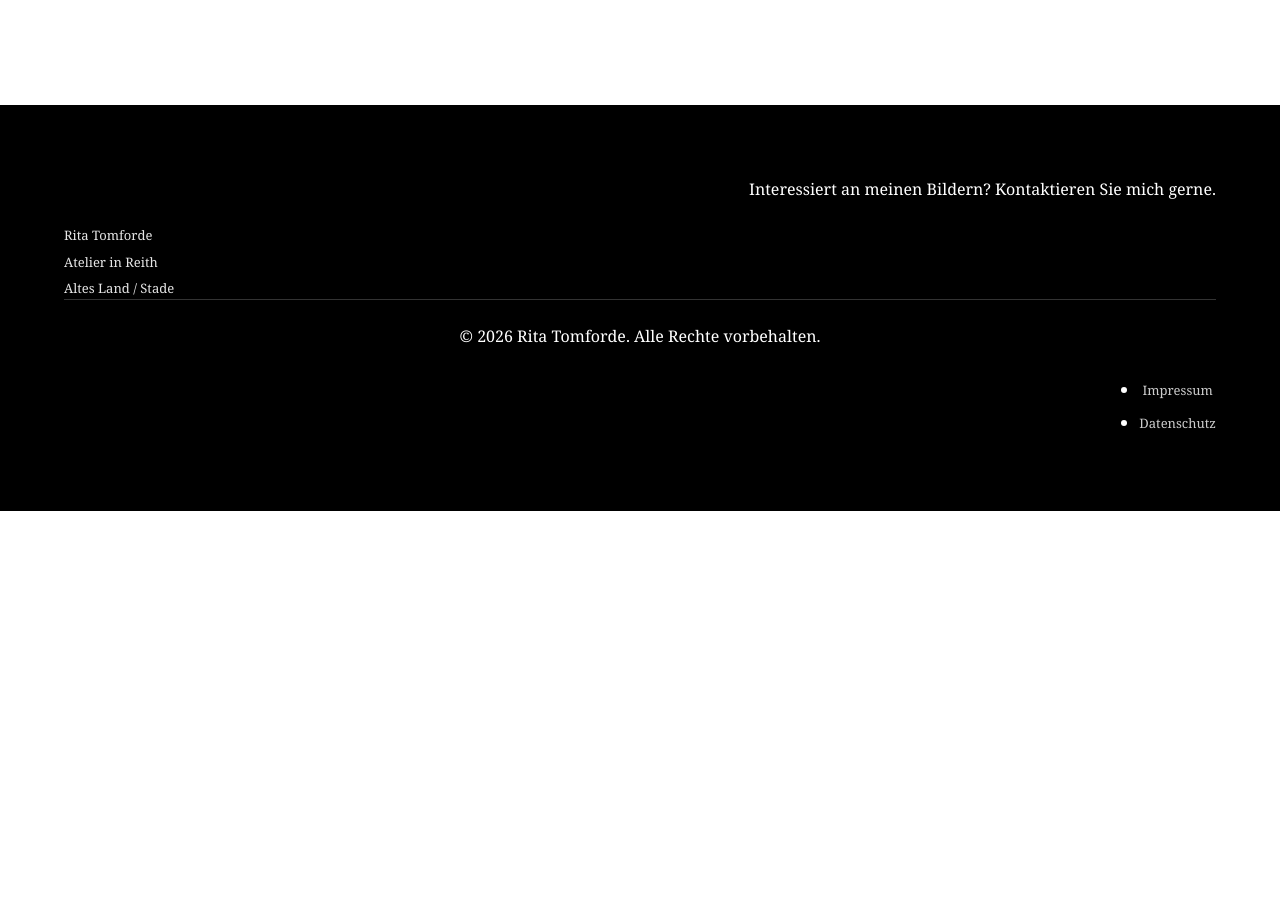
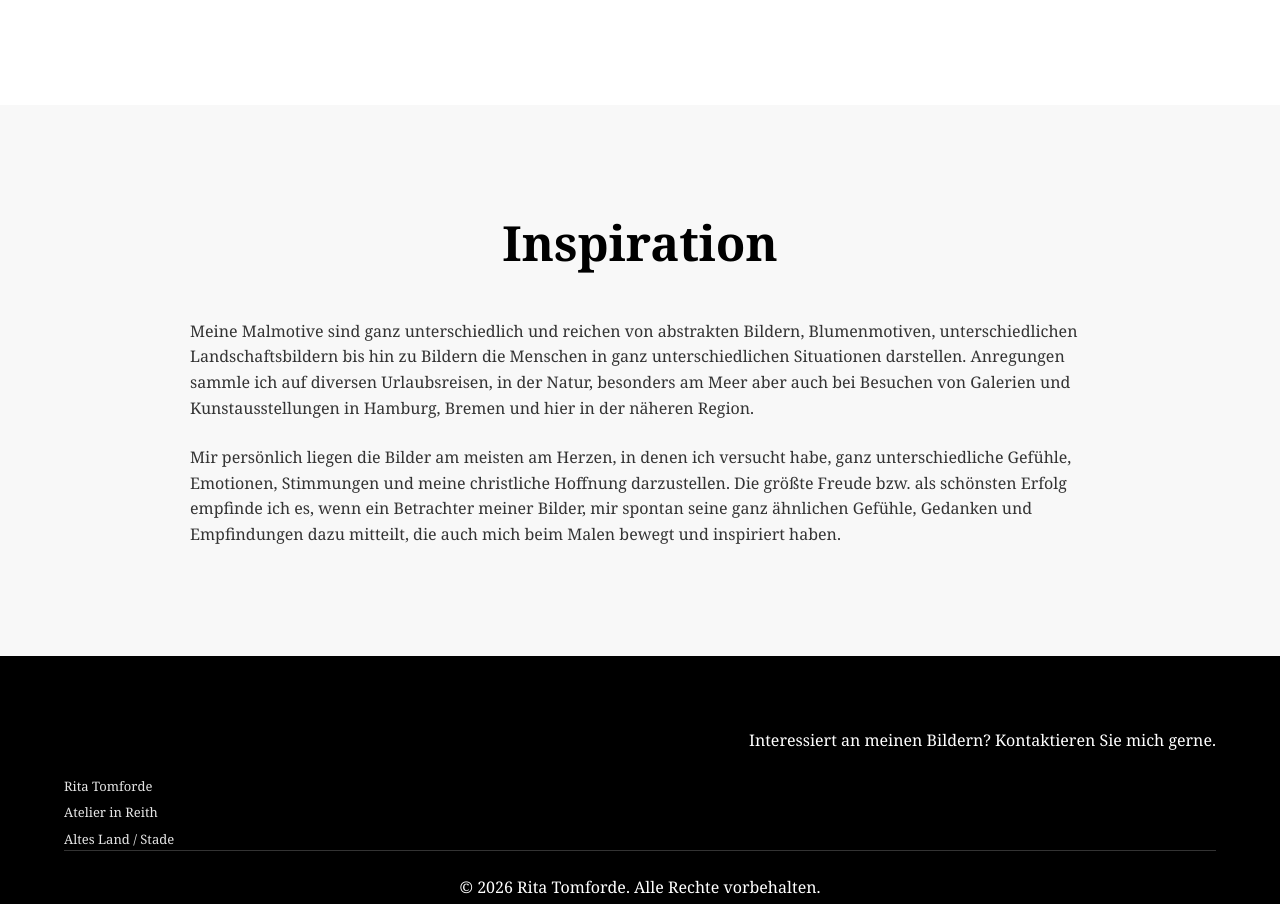
Before and after one commit to appbieger/rita-tomforde, an Eleventy site: page src/index.njk in a window 1280 px wide. Shown: the part 1920-2824 px from the top of the page. Before the commit the page ends 2431 px from the top, so only its background shows below. Built offline with nearby package versions, Linux system fonts and the light colour scheme; Eleventy itself is replaced by a stand-in of ours; files that its build step writes are made by us from their sources.

Commit message:
auto-claude: subtask-4-4 - Add Inspiration section with artistic motivation text

```diff
--- a/src/index.njk
+++ b/src/index.njk
@@ -47,3 +47,19 @@ title: Willkommen
         </div>
     </div>
 </section>
+
+{# ============================================================================
+   Inspiration Section
+   ============================================================================ #}
+<section id="inspiration" class="content-section">
+    <div class="container">
+        <header class="section-header">
+            <h2 class="section-title">Inspiration</h2>
+        </header>
+        <div class="section-content">
+            <p>Meine Malmotive sind ganz unterschiedlich und reichen von abstrakten Bildern, Blumenmotiven, unterschiedlichen Landschaftsbildern bis hin zu Bildern die Menschen in ganz unterschiedlichen Situationen darstellen. Anregungen sammle ich auf diversen Urlaubsreisen, in der Natur, besonders am Meer aber auch bei Besuchen von Galerien und Kunstausstellungen in Hamburg, Bremen und hier in der näheren Region.</p>
+
+            <p>Mir persönlich liegen die Bilder am meisten am Herzen, in denen ich versucht habe, ganz unterschiedliche Gefühle, Emotionen, Stimmungen und meine christliche Hoffnung darzustellen. Die größte Freude bzw. als schönsten Erfolg empfinde ich es, wenn ein Betrachter meiner Bilder, mir spontan seine ganz ähnlichen Gefühle, Gedanken und Empfindungen dazu mitteilt, die auch mich beim Malen bewegt und inspiriert haben.</p>
+        </div>
+    </div>
+</section>
```
Also changed, not shown: .auto-claude/specs/001-in-diesem-projekt-soll-eine-website-f-r-die-maleri/implementation_plan.json, .auto-claude/specs/001-in-diesem-projekt-soll-eine-website-f-r-die-maleri/memory/attempt_history.json, .auto-claude/specs/001-in-diesem-projekt-soll-eine-website-f-r-die-maleri/memory/build_commits.json, .auto-claude/specs/001-in-diesem-projekt-soll-eine-website-f-r-die-maleri/memory/session_insights/session_014.json (added), .auto-claude/specs/001-in-diesem-projekt-soll-eine-website-f-r-die-maleri/task_logs.json, 1 other file.
